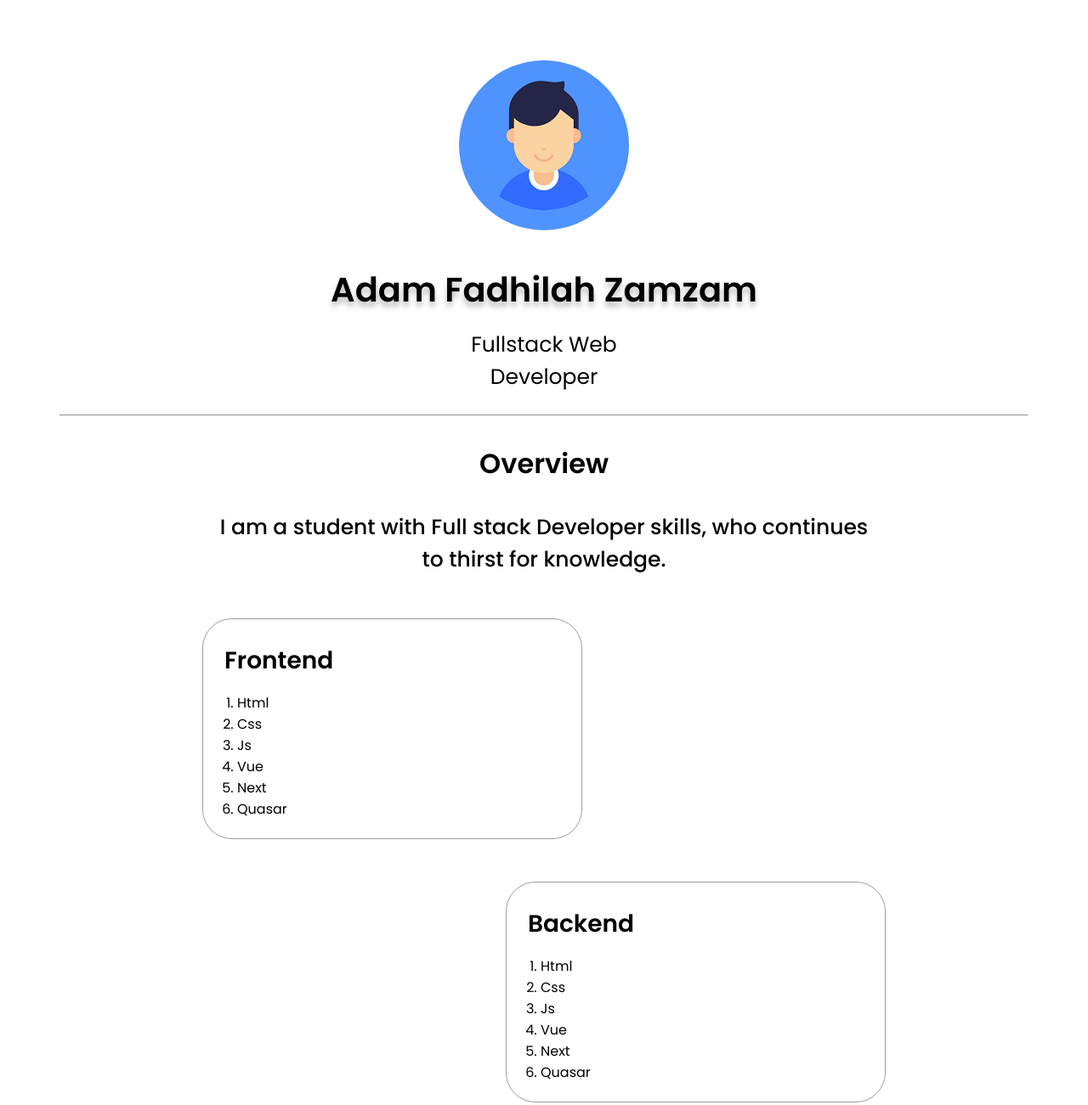
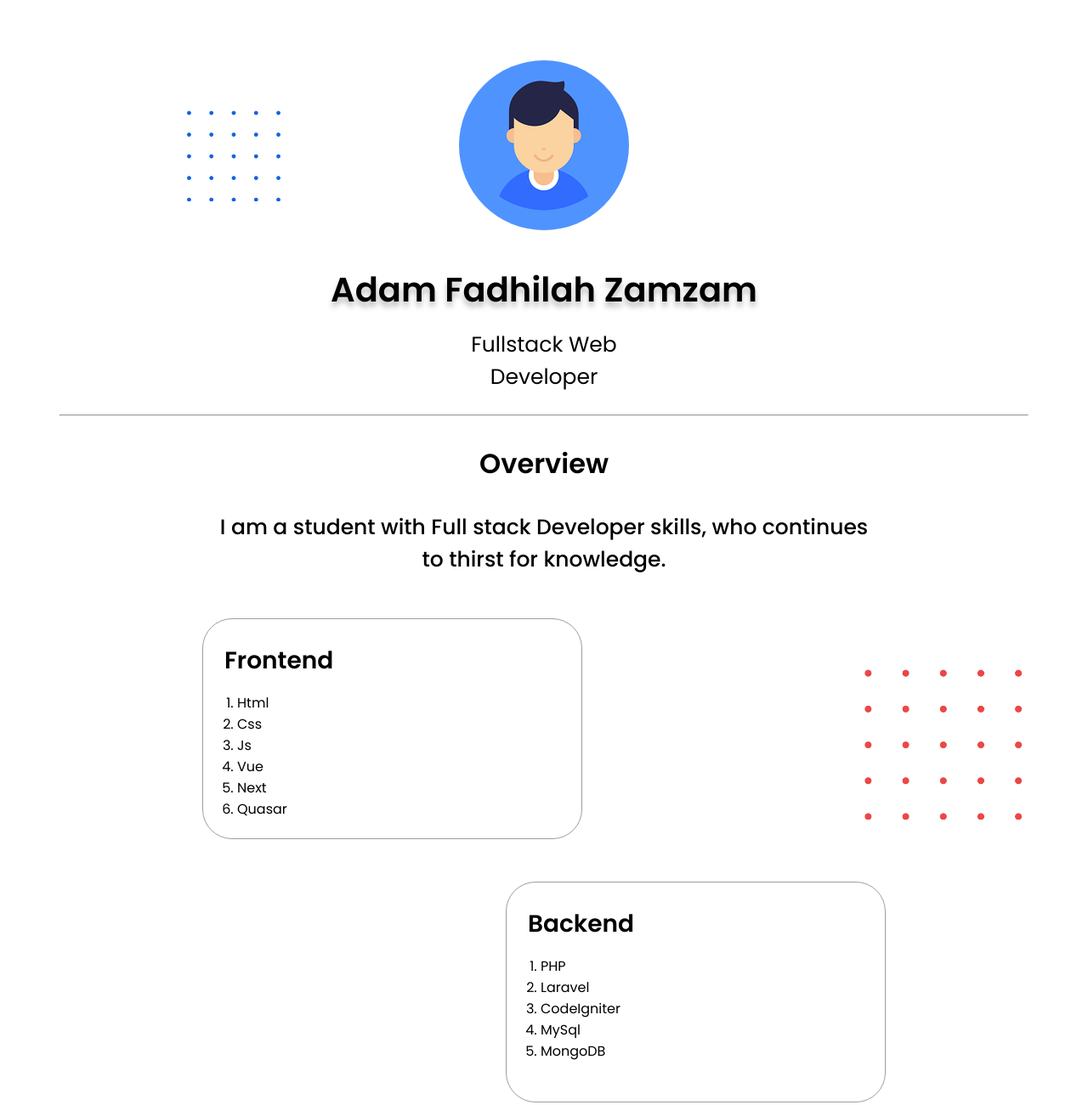
Before and after one commit to dazmy/tugas, a plain HTML site: page profile.html in a window 1280 px wide. Shown: the whole page at 85% size. Drawn offline with Linux system fonts and the light colour scheme.

Commit message:
merubah class

```diff
--- a/assets/css/style.css
+++ b/assets/css/style.css
@@ -1,5 +1,12 @@
 * {
     font-family: 'Poppins', sans-serif;
+}
+
+.titik1 {
+    width: 110px;
+    position: absolute;
+    top: 65px;
+    left: 110px;
 }
 
 .ctr {
@@ -47,16 +54,19 @@ hr {
 
 .febe {
     margin-top: 50px;
+    position: relative;
 }
 
 .kanan {
-    width: 445px;
+   width: 445px;
     height: 258px;
     border: 1px solid #9D9D9D;
     border-radius: 35px;
-    margin-left: 230px;
+    margin-right: 230px;
     margin-bottom: 50px;
-    float: left;
+    float: right;
+    z-index: 7;
+    background-color: white;
 }
 
 .kerja {
@@ -75,7 +85,15 @@ hr {
     height: 258px;
     border: 1px solid #9D9D9D;
     border-radius: 35px;
-    margin-right: 230px;
+    margin-left: 230px;
     margin-bottom: 50px;
-    float: right;
+    float: left;
 }
+
+.titik2 {
+    width: 185px;
+    position: absolute;
+    top: 60px;
+    right: 70px;
+    z-index: -9999999;
+}
--- a/profile.html
+++ b/profile.html
@@ -12,6 +12,9 @@
 </head>
 <body>
 
+    <div class="titik1">
+        <img src="assets/img/titk1.png" alt="titiksatu" class="titik1">
+    </div>
     <div class="tengah">
         <img src="assets/img/ppdesign.png" alt="wajah" class="wajah">
     </div>
@@ -25,7 +28,7 @@
     </div>
 
     <div class="febe">
-        <div class="kanan">
+        <div class="kiri">
             <p class="kerja">Frontend</p>
             <ol>
                 <li>Html</li>
@@ -36,17 +39,17 @@
                 <li>Quasar</li>
             </ol>
         </div>
-        <div class="kiri">
+        <div class="kanan">
             <p class="kerja">Backend</p>
             <ol>
-                <li>Html</li>
-                <li>Css</li>
-                <li>Js</li>
-                <li>Vue</li>
-                <li>Next</li>
-                <li>Quasar</li>
+                <li>PHP</li>
+                <li>Laravel</li>
+                <li>CodeIgniter</li>
+                <li>MySql</li>
+                <li>MongoDB</li>
             </ol>
         </div>
+        <img src="assets/img/titik2.png" alt="titik2" class="titik2">
     </div>
 
 
```
Also changed, not shown: assets/img/titik2.png (added), assets/img/titk1.png (added).
